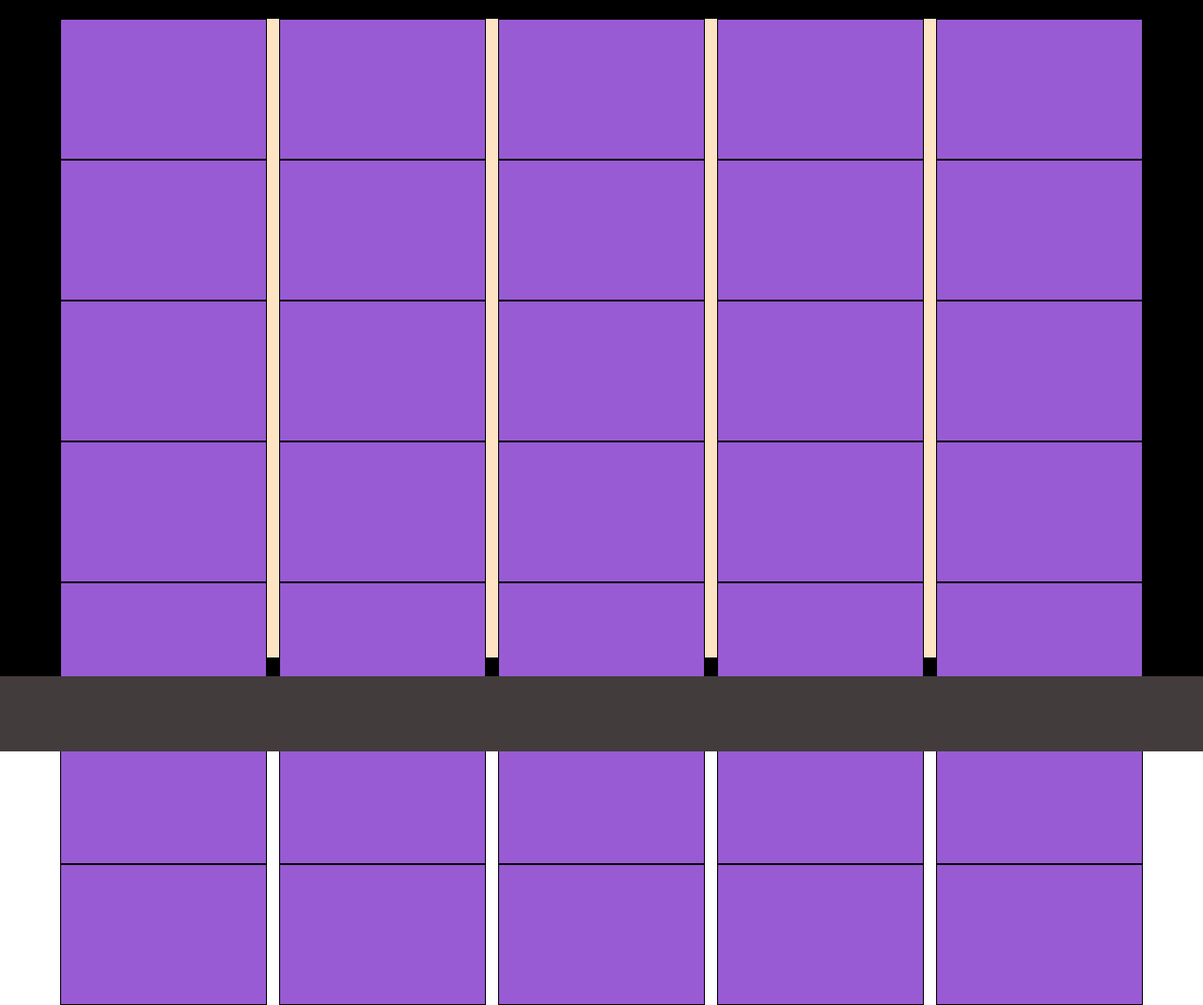
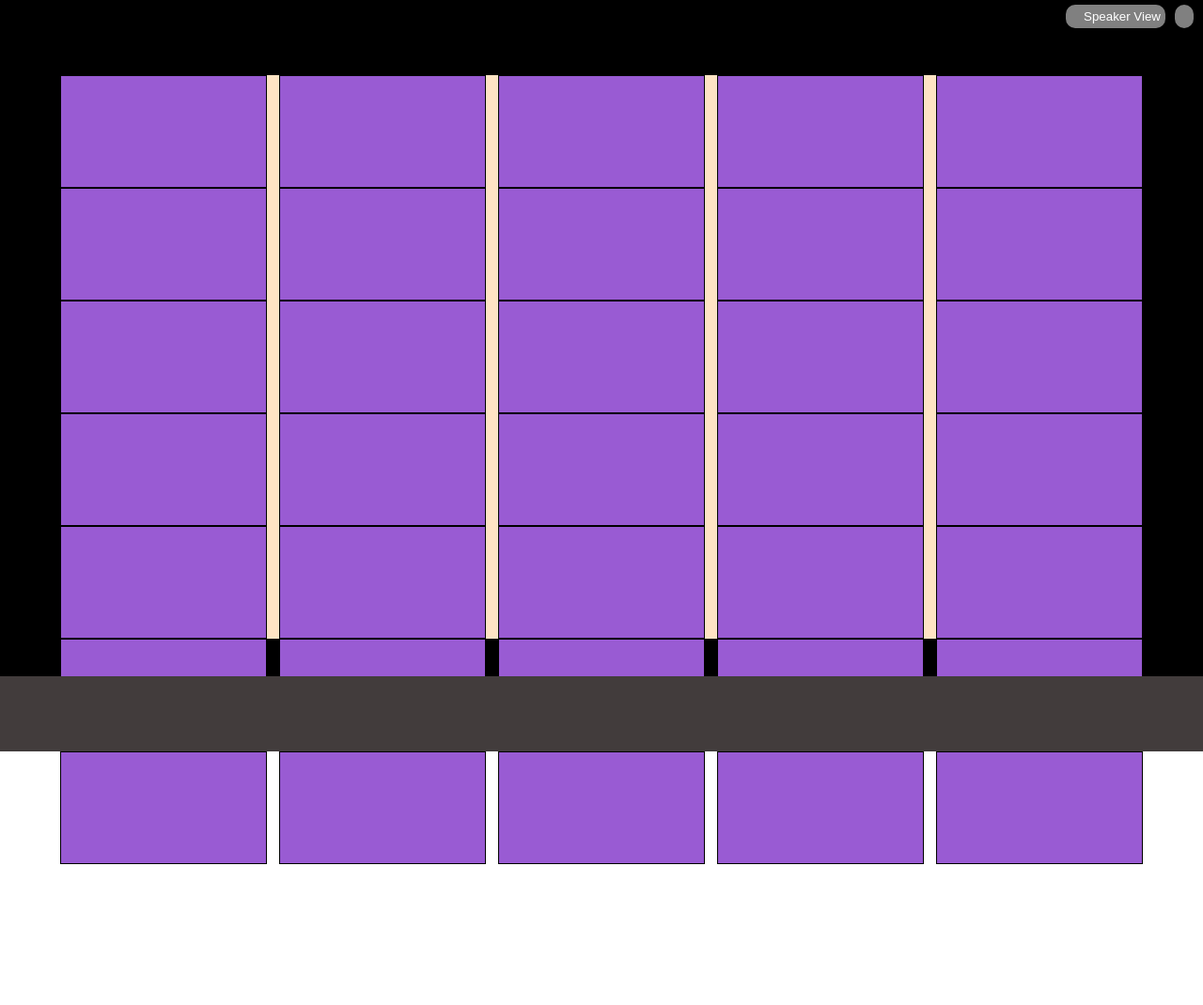
Before and after one commit to MonicaDeBona/html-css-zoom, a plain HTML site: page index.html in a window 1280 px wide. Shown: the whole page at 94% size. After the commit the page ends 920 px from the top, so only its background shows below. Drawn offline with Linux system fonts and the light colour scheme.

Commit message:
Add header&position element

```diff
--- a/css/style.css
+++ b/css/style.css
@@ -6,14 +6,45 @@
 }
 
 main{
-    height: 90vh;
+    height: 85vh;
     width: 100vw;
     background-color: rgb(0, 0, 0);
 }
 
+header{
+    background-color: rgb(0, 0, 0);
+    height: 5vh;
+}
+
+.p-absolute{
+    position: absolute;
+}
+
+.p-relative{
+    position: relative;
+}
+
+.button-style{
+    color: white;
+    background-color: grey;
+    border-radius: 10px;
+    padding: 5px;
+    border: none;
+}
+
+.view{
+    top: 5px;
+    right: 40px;
+}
+
+.view-icon{
+    top: 5px;
+    right: 10px;
+}
+
 .container{
     width: 90vw;
-    height: 85vh;
+    height: 75vh;
     background-color: bisque;
 }
 
@@ -41,7 +72,7 @@ main{
 .card-container{
     background-color: rgb(153, 91, 211);
     width: 220px;
-    height: 150px;
+    height: 120px;
     border: 1px solid black;
 }
 
--- a/index.html
+++ b/index.html
@@ -6,8 +6,17 @@
     <meta name="viewport" content="width=device-width, initial-scale=1.0">
     <title>Zoom</title>
     <link rel="stylesheet" href="css/style.css">
+    <link rel="stylesheet" href="https://cdnjs.cloudflare.com/ajax/libs/font-awesome/6.2.0/css/all.min.css">
 </head>
 <body>
+    <header class="p-relative">
+        <button class="p-absolute view button-style">
+            <i class="fa-thin fa-eye"></i> Speaker View
+        </button>
+        <button class="p-absolute view-icon button-style">
+            <i class="fa-thin fa-eye"></i>
+        </button>
+    </header>
     <main class="flex flex-centered">
         <div class="container flex wrap space-between">
             <div class="card-container"></div>
```
